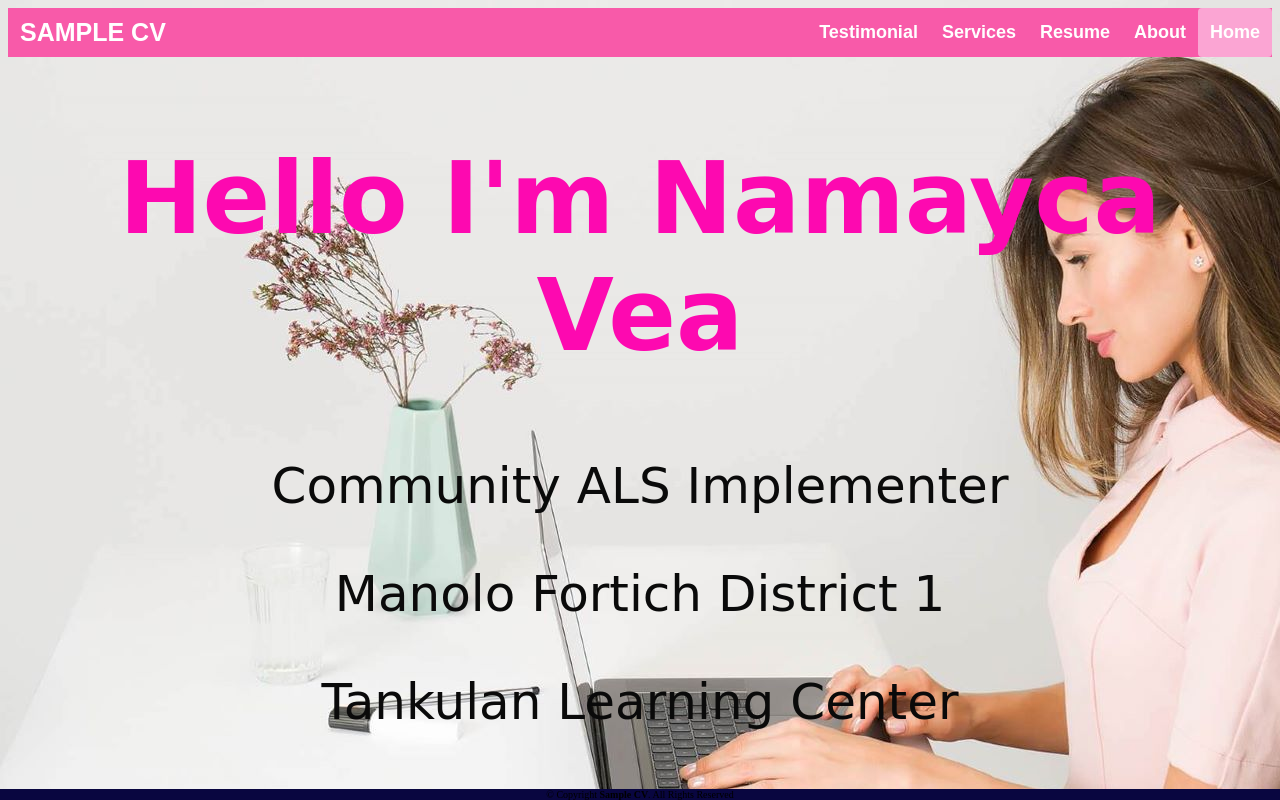
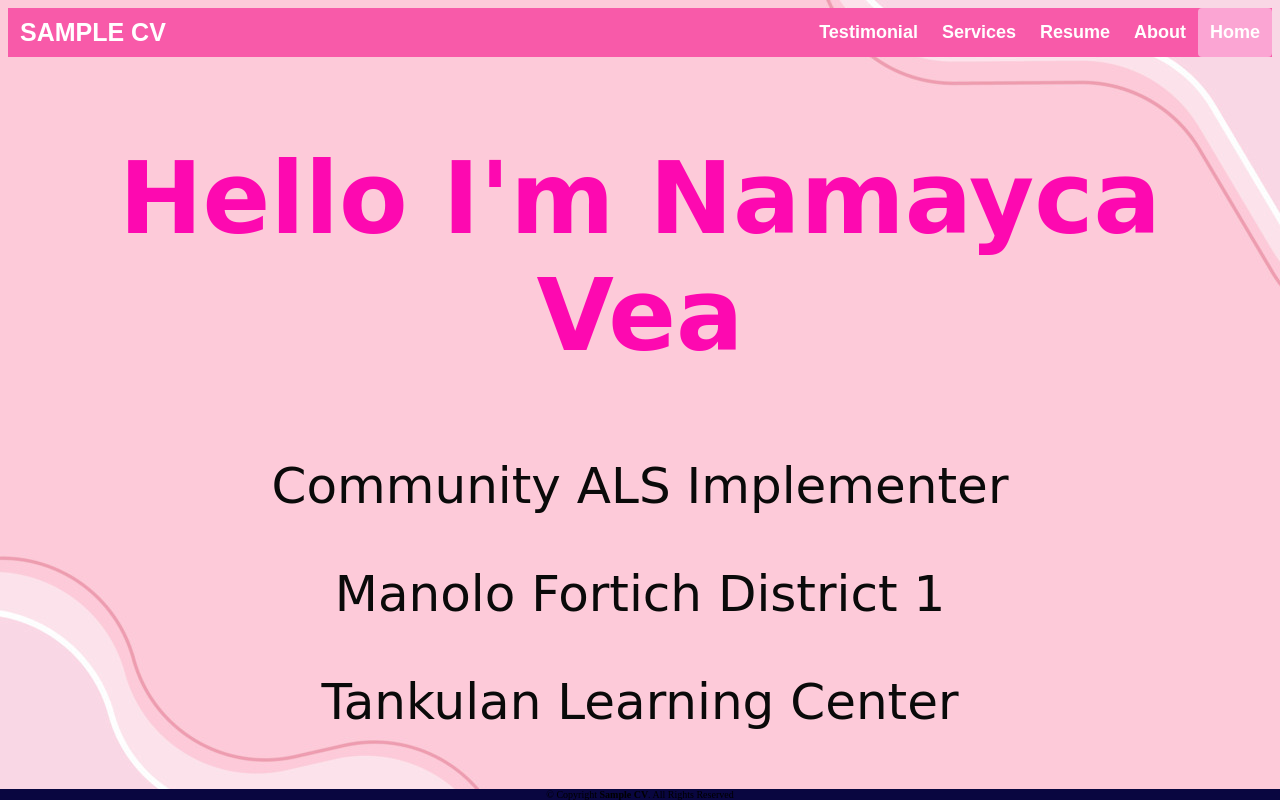
Before and after one commit to VeaCepada/CepadaNew.github.io, a plain HTML site: page index.html in a window 1280 px wide. Drawn offline with Linux system fonts and the light colour scheme.

Commit message:
Update index-style.css

```diff
--- a/index-style.css
+++ b/index-style.css
@@ -1,5 +1,5 @@
 body{
-    background-image: url("photos/BackGround\ 1.jpg");
+    background-image: url("photos/1\.jpg");
     background-repeat: no-repeat;
     background-repeat: cover;
 
```
